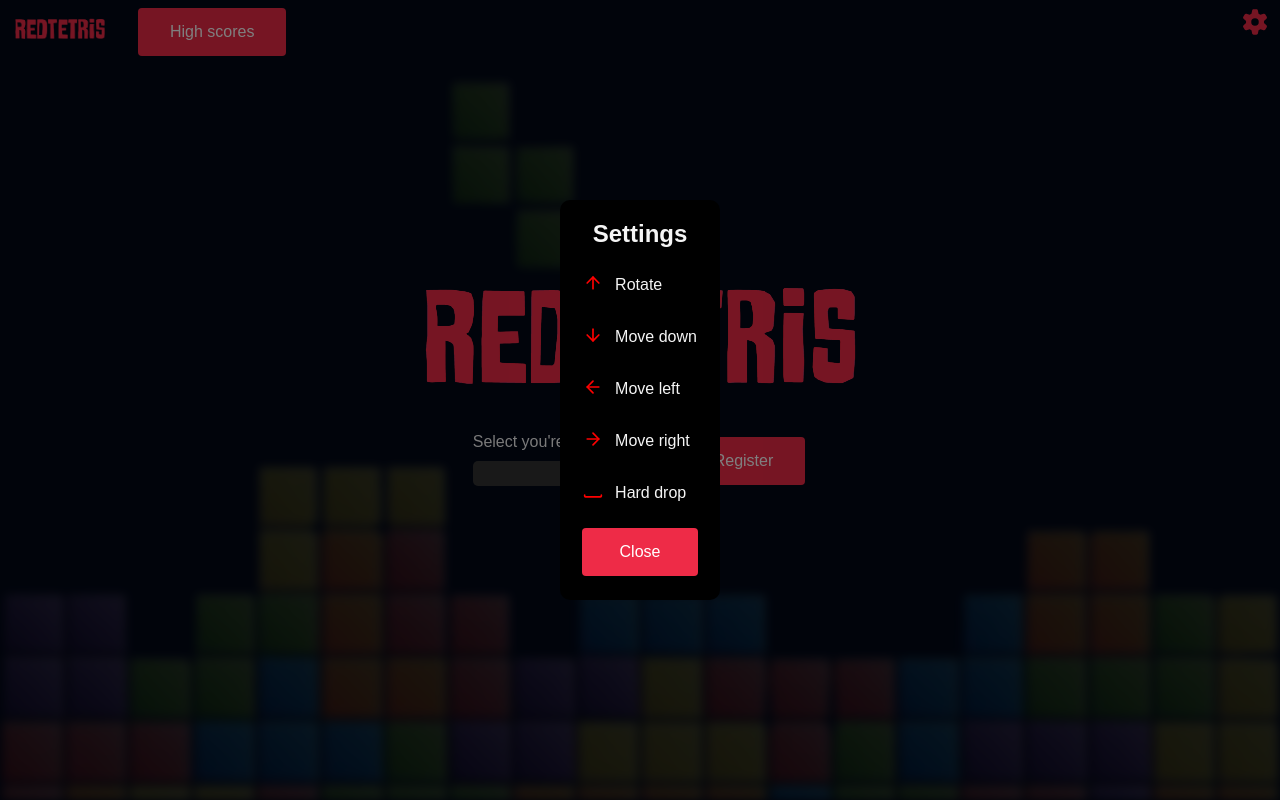
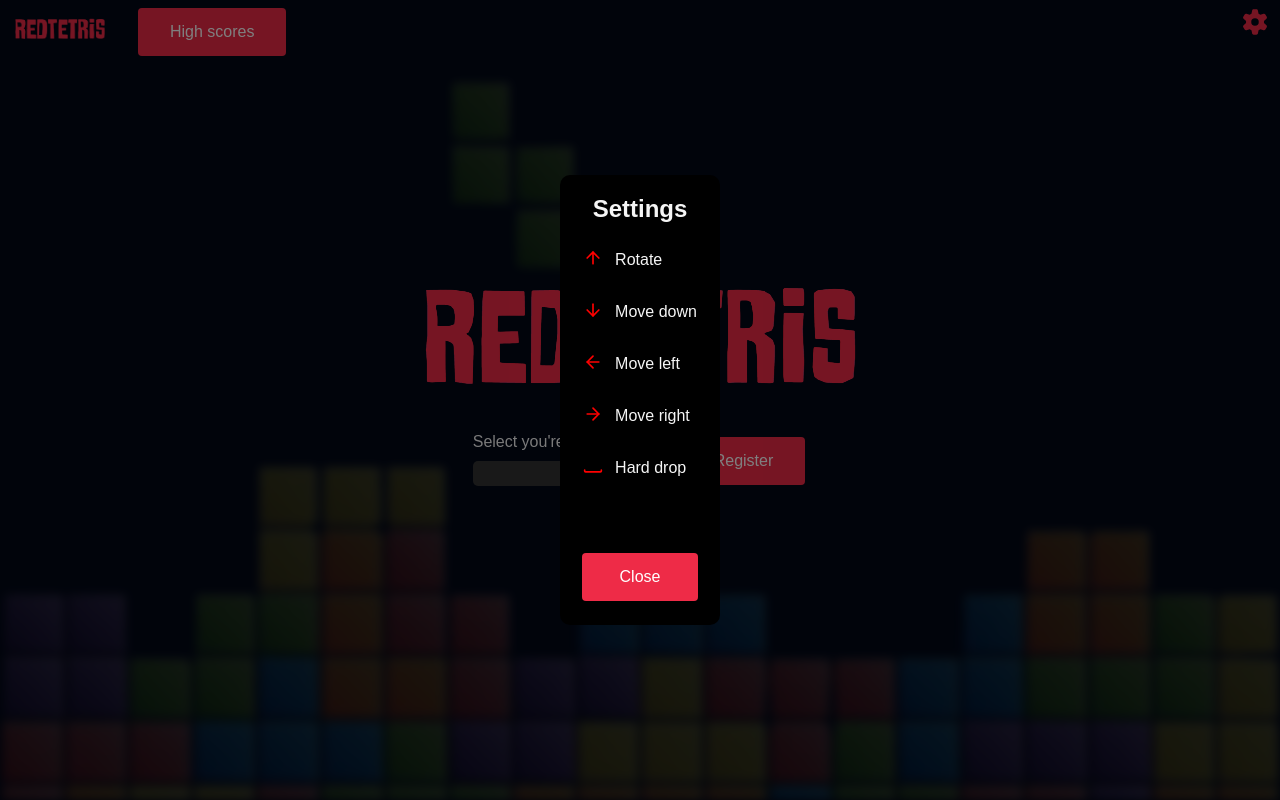
Before and after one commit to MatHoyer/RedTetris, a React (Vite) app in the folder client/: page /login-hub in a window 1280 px wide. Both pictures are taken after a click on the icon 1255 px from the left and 22 px from the top of the page. Built offline with nearby package versions, Linux system fonts and the light colour scheme; no server answers.

Commit message:
fix: setttings

```diff
--- a/client/src/components/NavBar.tsx
+++ b/client/src/components/NavBar.tsx
@@ -60,7 +60,7 @@ export const Navbar = () => {
               padding: '20px',
               borderRadius: '10px',
               width: '160px',
-              height: '400px',
+              height: '450px',
               display: 'flex',
               flexDirection: 'column',
               justifyContent: 'space-between',
```
Also changed, not shown: 1 other file (tests, documents, lock files or other folders).
